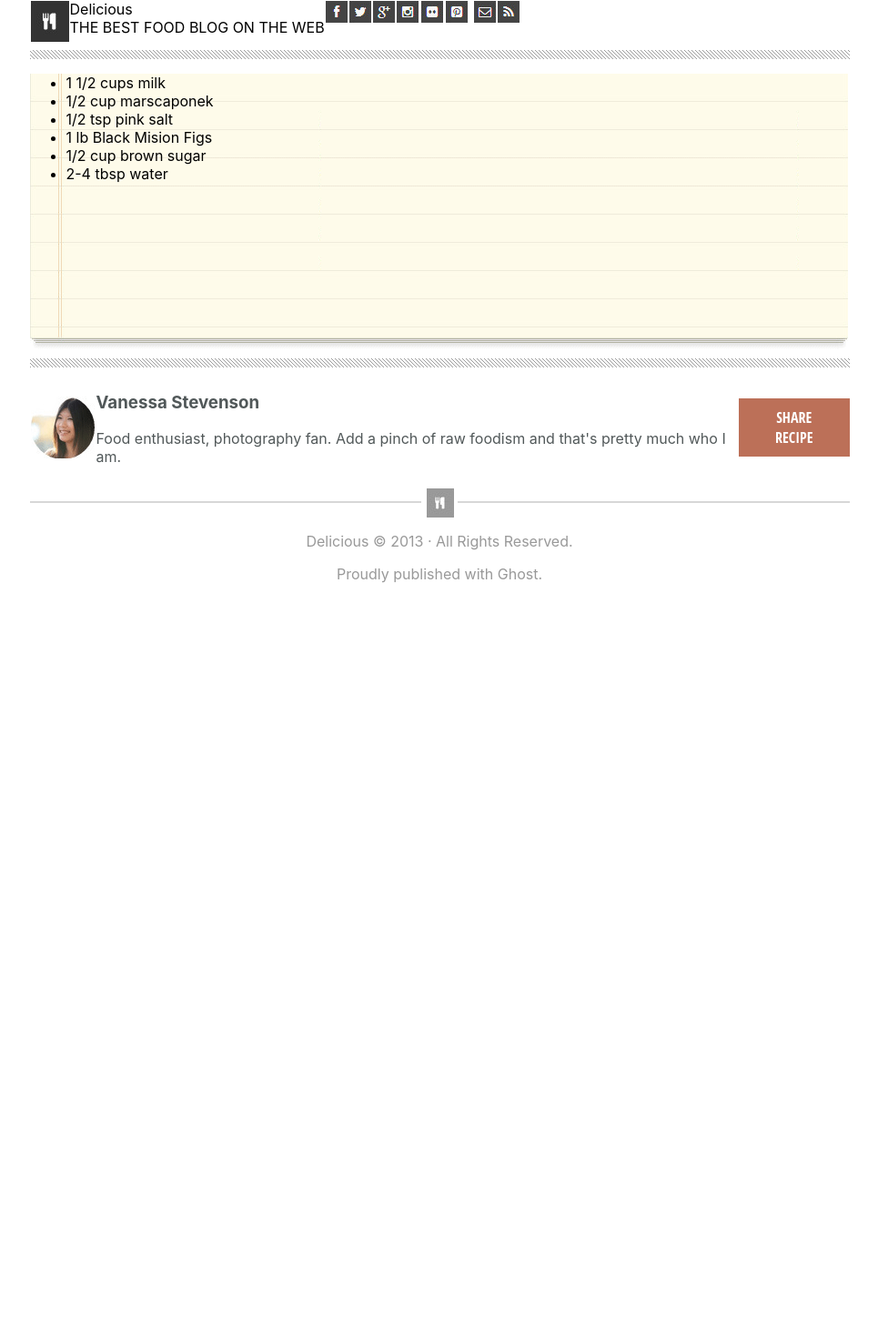
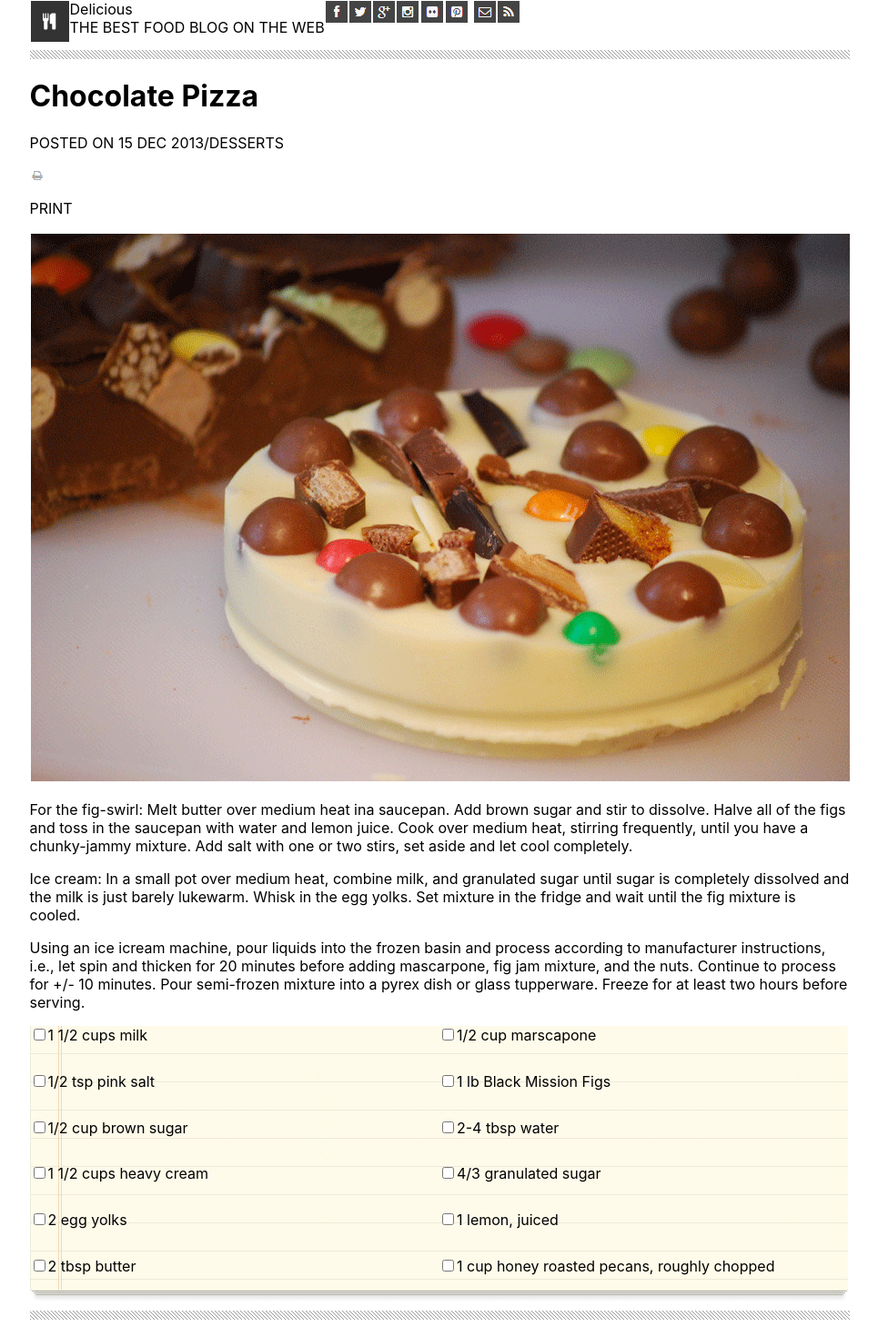
Before and after one commit to JoLeaper/chocolate-cake-react, a React (Create React App) app: page / in a window 1280 px wide. Shown: the top 1470 px of the page at 91% size, without its empty margins (157-1122 px from the left). Before the commit the page ends 800 px from the top, so only its background shows below. Built offline with nearby package versions, Linux system fonts and the light colour scheme.

Commit message:
last commit

```diff
--- /dev/null
+++ b/src/Body/ArticleMetaInfo.js
@@ -0,0 +1,11 @@
+import React, { Component } from 'react'
+
+export default class ArticleMetaInfo extends Component {
+    render() {
+        return (
+            <div>
+                <p>POSTED ON 15 DEC 2013/DESSERTS</p>
+            </div>
+        )
+    }
+}
--- /dev/null
+++ b/src/Body/ArticlePicture.js
@@ -0,0 +1,11 @@
+import React, { Component } from 'react'
+
+export default class ArticlePicture extends Component {
+    render() {
+        return (
+            <div>
+                <img src={this.props.pic} alt="chocolate pizza"/>
+            </div>
+        )
+    }
+}
--- /dev/null
+++ b/src/Body/ArticlePrintButton.js
@@ -0,0 +1,13 @@
+import React, { Component } from 'react'
+import print from '../lab-assets/print-icon.png'
+
+export default class ArticlePrintButton extends Component {
+    render() {
+        return (
+            <div>
+                <img src={print} alt="print button" />
+                <p>PRINT</p>
+            </div>
+        )
+    }
+}
--- /dev/null
+++ b/src/Body/ArticleText.js
@@ -0,0 +1,14 @@
+import React, { Component } from 'react'
+
+export default class ArticleText extends Component {
+    render() {
+        return (
+            <div>
+            <p>For the fig-swirl: Melt butter over medium heat ina  saucepan. Add brown sugar and stir to dissolve. Halve all of the figs and toss in the saucepan with water and lemon juice. Cook over medium heat, stirring frequently, until you have a chunky-jammy mixture. Add salt with one or two stirs, set aside and let cool completely.</p>
+            <p>Ice cream: In a small pot over medium heat, combine milk, and granulated sugar until sugar is completely dissolved and the milk is just barely lukewarm. Whisk in the egg yolks. Set mixture in the fridge and wait until the fig mixture is cooled.</p>
+            <p>Using an ice icream machine, pour liquids into the frozen basin and process according to manufacturer instructions, i.e., let spin and thicken for 20 minutes before adding mascarpone, fig jam mixture, and the nuts. Continue to process for +/- 10 minutes. Pour semi-frozen mixture into a pyrex dish or glass tupperware. Freeze for at least two hours before serving.</p>
+
+            </div>
+        )
+    }
+}
--- /dev/null
+++ b/src/Body/ArticleTitle.js
@@ -0,0 +1,11 @@
+import React, { Component } from 'react'
+
+export default class ArticleTitle extends Component {
+    render() {
+        return (
+            <div>
+                <h1>Chocolate Pizza</h1>
+            </div>
+        )
+    }
+}
--- a/src/Body/Body.js
+++ b/src/Body/Body.js
@@ -2,17 +2,22 @@ import React, { Component } from 'react'
 import AuthorInfo from './AuthorInfo.js'
 import IngredientList from './IngredientList.js'
 import BottomBorder from '../Header/BottomBorder.js'
+import ArticleText from './ArticleText.js'
+import ArticlePicture from './ArticlePicture.js'
+import picture from '../lab-assets/choco-pizza.png'
+import ArticleTitle from './ArticleTitle.js'
+import ArticleMetaInfo from './ArticleMetaInfo.js'
+import ArticlePrintButton from './ArticlePrintButton.js'
 
 export default class Body extends Component {
     render() {
         return (
             <div>
-                {/* <ArticleTitle />
+                <ArticleTitle />
                 <ArticleMetaInfo />
                 <ArticlePrintButton />
-                <ArticlePicture />
+                <ArticlePicture pic={picture}/>
                 <ArticleText />
-                 */}
                 <IngredientList />
                 <BottomBorder />
                 <AuthorInfo />
--- a/src/Body/IngredientList.js
+++ b/src/Body/IngredientList.js
@@ -1,19 +1,14 @@
 import React, { Component } from 'react'
+import data from '../data/data.js'
 import './Ingredients.css'
 
 export default class IngredientList extends Component {
     render() {
-        return (
-            <div className="ingredients-list">
-                <ul class="list-left">
-                    <li>1 1/2 cups milk</li>
-                    <li>1/2 cup marscaponek</li>
-                    <li>1/2 tsp pink salt</li>
-                    <li>1 lb Black Mision Figs</li>
-                    <li>1/2 cup brown sugar</li>
-                    <li>2-4 tbsp water</li>
-                </ul>
-            </div>
-        )
+        return (<div className='ingredients-list'>
+        {data.map((item) => (
+            <label><input type='checkbox'></input>{item}</label>
+
+        ))}
+        </div>);
     }
 }
--- a/src/Body/Ingredients.css
+++ b/src/Body/Ingredients.css
@@ -5,4 +5,7 @@
 
     background-image: url('../lab-assets/list-bg.png');
     background-size: cover;
+
+    display: grid;
+    grid-template-columns: 1fr 1fr;
 }
--- /dev/null
+++ b/src/data/data.js
@@ -0,0 +1,16 @@
+const data = [
+    '1 1/2 cups milk',
+    '1/2 cup marscapone',
+    '1/2 tsp pink salt',
+    '1 lb Black Mission Figs',
+    '1/2 cup brown sugar',
+    '2-4 tbsp water',
+    '1 1/2 cups heavy cream',
+    '4/3 granulated sugar',
+    '2 egg yolks',
+    '1 lemon, juiced',
+    '2 tbsp butter',
+    '1 cup honey roasted pecans, roughly chopped'
+]
+
+export default data;
```
